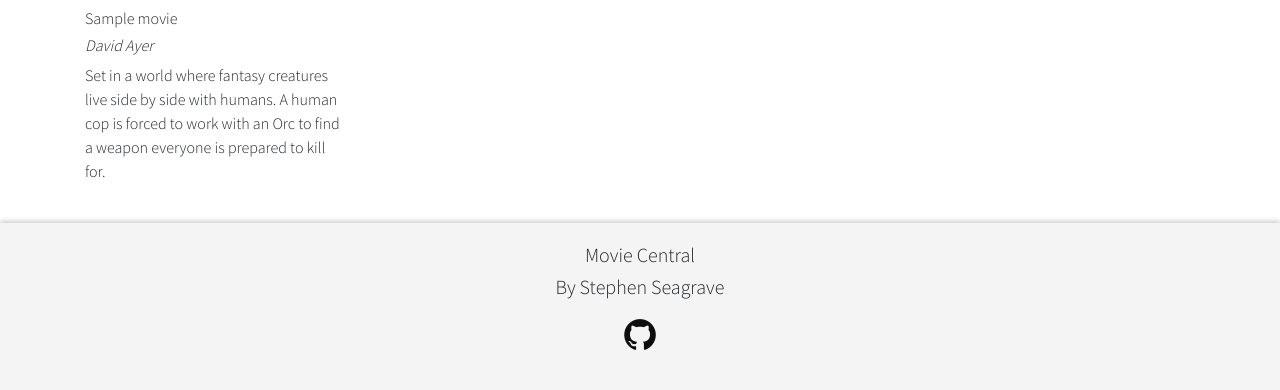
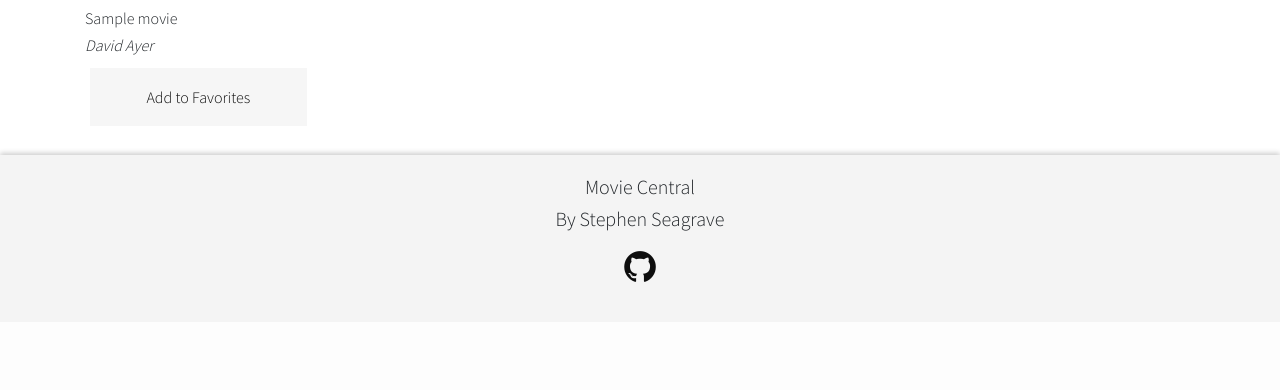
Before and after one commit to nemixu/Movies-Manager, a Flask app: template templates/search.html in a window 1280 px wide. Shown: the part 783-1173 px from the top of the page. After the commit the page ends 1065 px from the top, so only its background shows below. Run offline with Flask 2, Linux system fonts and the light colour scheme; the template is opened without the code that fills it: most values are stand-ins (such as "Sample title", 1, 10 or a date in 2020); some libraries are stand-ins or nearby versions.

Commit message:
added add favorites button to search items

```diff
--- a/templates/search.html
+++ b/templates/search.html
@@ -5,7 +5,7 @@
 <form method="post" action="search" id="search-form">
     <div class="form-group">
       <label for="exampleInputPassword1">Search a movie title</label>
-      <input type="text" class="form-control" id="search-term" name="search-term">
+      <input type="text" class="form-control" id="search-term" name="search-term" required>
     </div>
     <button class="btn btn-primary" id="search-button">Search</button>
 </form>
@@ -27,9 +27,10 @@
               <h4 class="movie-director">
                   David Ayer
               </h4>
-              <p class="movie-description">
+              <!-- <p class="movie-description">
                   Set in a world where fantasy creatures live side by side with humans. A human cop is forced to work with an Orc to find a weapon everyone is prepared to kill for.
-              </p>
+              </p> -->
+              <input type="submit" id="add-favorites" class="input" value="Add to Favorites">
           </div>
           {% endfor %}
       </div>
```
